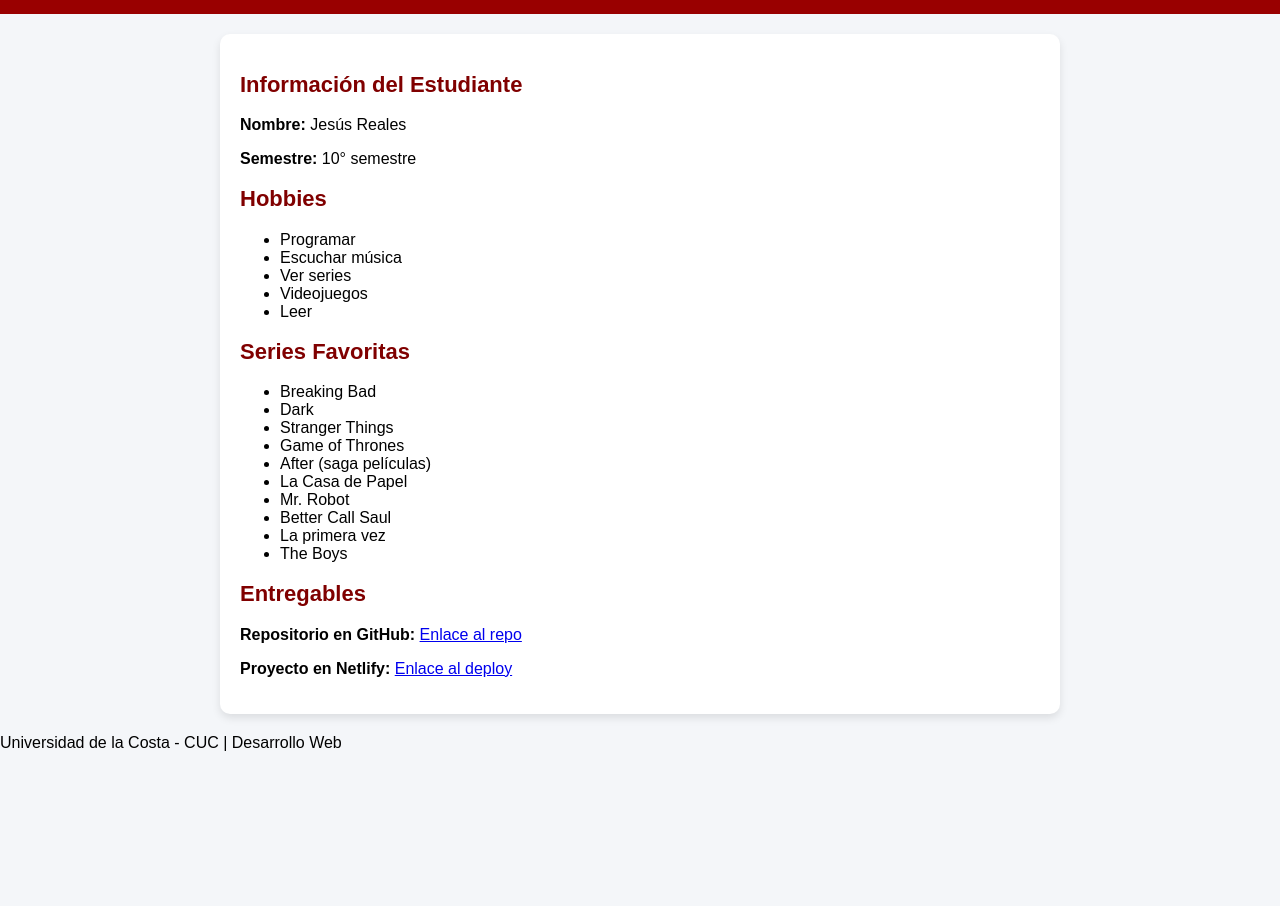
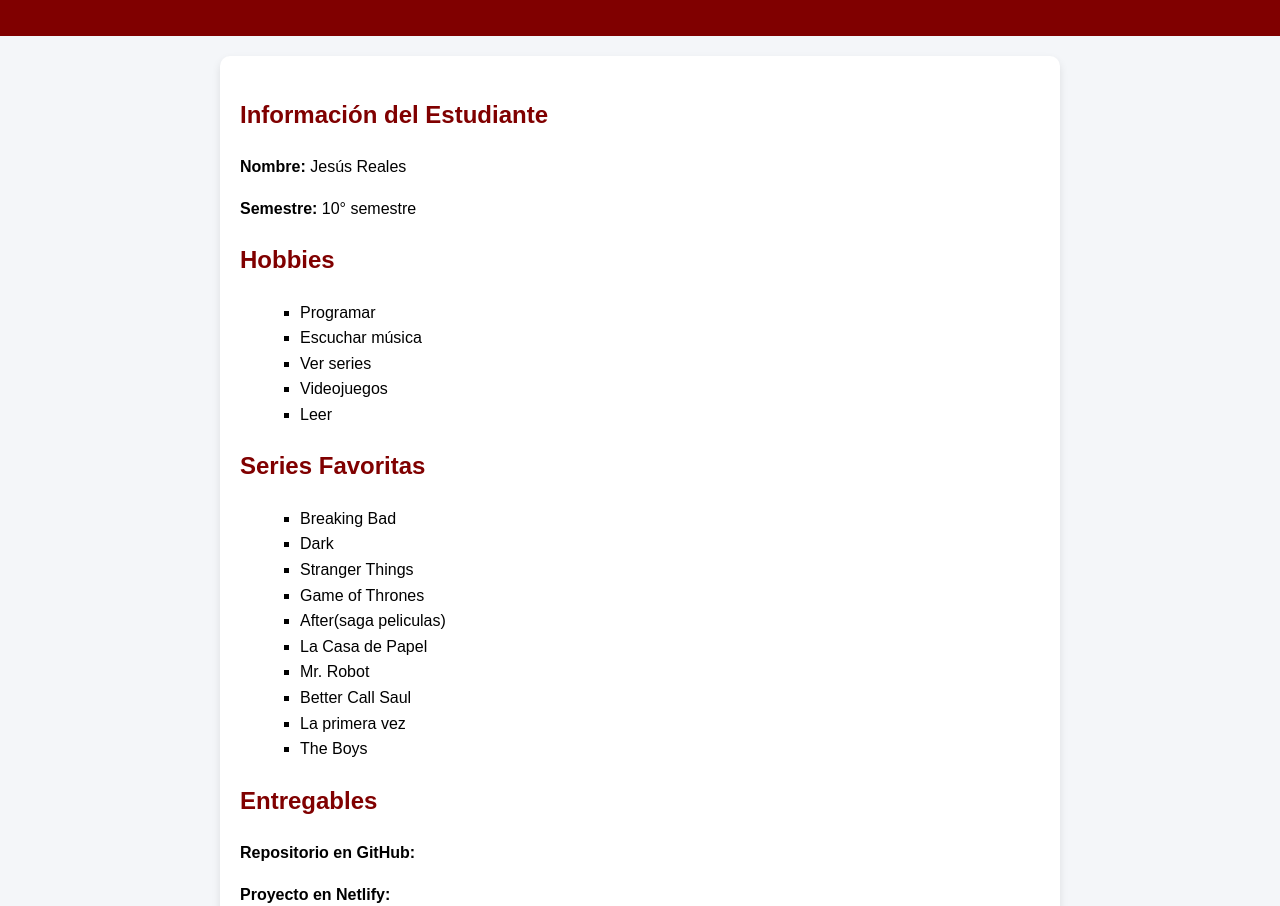
Before and after one commit to realesGoD/Proyectocuc1-1, a plain HTML site: page index.html in a window 1280 px wide. Shown: the part 147-1053 px from the top of the page. Before the commit the page ends 915 px from the top, so only its background shows below. Drawn offline with Linux system fonts and the light colour scheme.

Commit message:
git commit -m "Corrijo indentación y etiquetas mal cerradas", mejoro la estructura

```diff
--- a/index.html
+++ b/index.html
@@ -4,19 +4,16 @@
   <meta charset="UTF-8">
   <meta name="viewport" content="width=device-width, initial-scale=1.0">
   <title>Proyecto Universitario - CUC</title>
-</head>
-<body>
-</body>
-</html>
   <style>
     body {
       font-family: Arial, sans-serif;
       background: #f4f6f9;
       margin: 0;
       padding: 0;
+      line-height: 1.6;
     }
     header {
-      background: #990000;
+      background: #800000;
       color: white;
       padding: 20px;
       text-align: center;
@@ -31,14 +28,23 @@
     }
     h2 {
       color: #800000;
-  font-size: 22px;
-  font-weight: bold;
+      margin-top: 20px;
     }
-a:hover {
-  color: #ff6600;
-  text-decoration: underline;
+    ul {
+      list-style: square;
+      margin-left: 20px;
     }
-
+    footer {
+      text-align: center;
+      padding: 10px;
+      margin-top: 20px;
+      background: #222;
+      color: white;
+    }
+    a {
+      color: #800000;
+      text-decoration: none;
+    }
   </style>
 </head>
 <body>
@@ -46,10 +52,12 @@ a:hover {
     <h1>Universidad de la Costa - CUC</h1>
     <h3>Proyecto de Desarrollo Web</h3>
   </header>
+
   <main>
     <h2>Información del Estudiante</h2>
     <p><strong>Nombre:</strong> Jesús Reales</p>
     <p><strong>Semestre:</strong> 10° semestre</p>
+
     <h2>Hobbies</h2>
     <ul>
       <li>Programar</li>
@@ -58,25 +66,28 @@ a:hover {
       <li>Videojuegos</li>
       <li>Leer</li>
     </ul>
+
     <h2>Series Favoritas</h2>
     <ul>
       <li>Breaking Bad</li>
       <li>Dark</li>
       <li>Stranger Things</li>
       <li>Game of Thrones</li>
-  <li>After (saga películas)</li>
+      <li>After(saga peliculas)</li>
       <li>La Casa de Papel</li>
       <li>Mr. Robot</li>
       <li>Better Call Saul</li>
       <li>La primera vez</li>
       <li>The Boys</li>
     </ul>
+
     <h2>Entregables</h2>
-<p><strong>Repositorio en GitHub:</strong> <a href="#" target="_blank">Enlace al repo</a></p>
-<p><strong>Proyecto en Netlify:</strong> <a href="#" target="_blank">Enlace al deploy</a></p>
+    <p> <strong>Repositorio en GitHub:</strong> <a href="#" target="_blank"></a></p>
+    <p> <strong>Proyecto en Netlify:</strong> <a href="#" target="_blank"></a></p>
+  </main>
 
-</main>
-</body>
   <footer>
     <p>Universidad de la Costa - CUC | Desarrollo Web</p>
   </footer>
+</body>
+</html>
```
Lines whose indentation alone changed are shown as unchanged.
